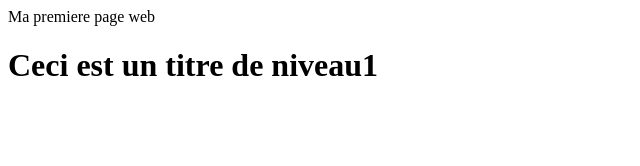
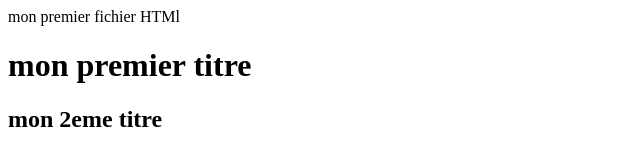
Before and after one commit to MoonsieurNSI/web2026, a plain HTML site: page html/premier.html in a window 1280 px wide. Shown: the whole page, without its empty margins (0-640 px from the left). Drawn offline with Linux system fonts and the light colour scheme.

Commit message:
maj html

```diff
--- a/html/premier.html
+++ b/html/premier.html
@@ -1,2 +1,12 @@
-Ma premiere page web
-<h1>Ceci est un titre de niveau1</h1>
+<!DOCTYPE html>
+<html>
+<head>
+
+</head>
+
+<body>
+ mon premier fichier HTMl
+<h1>mon premier titre</h1>
+<h2>mon 2eme titre</h2>
+</body>
+</html>
```
Also changed, not shown: 1 other file.
